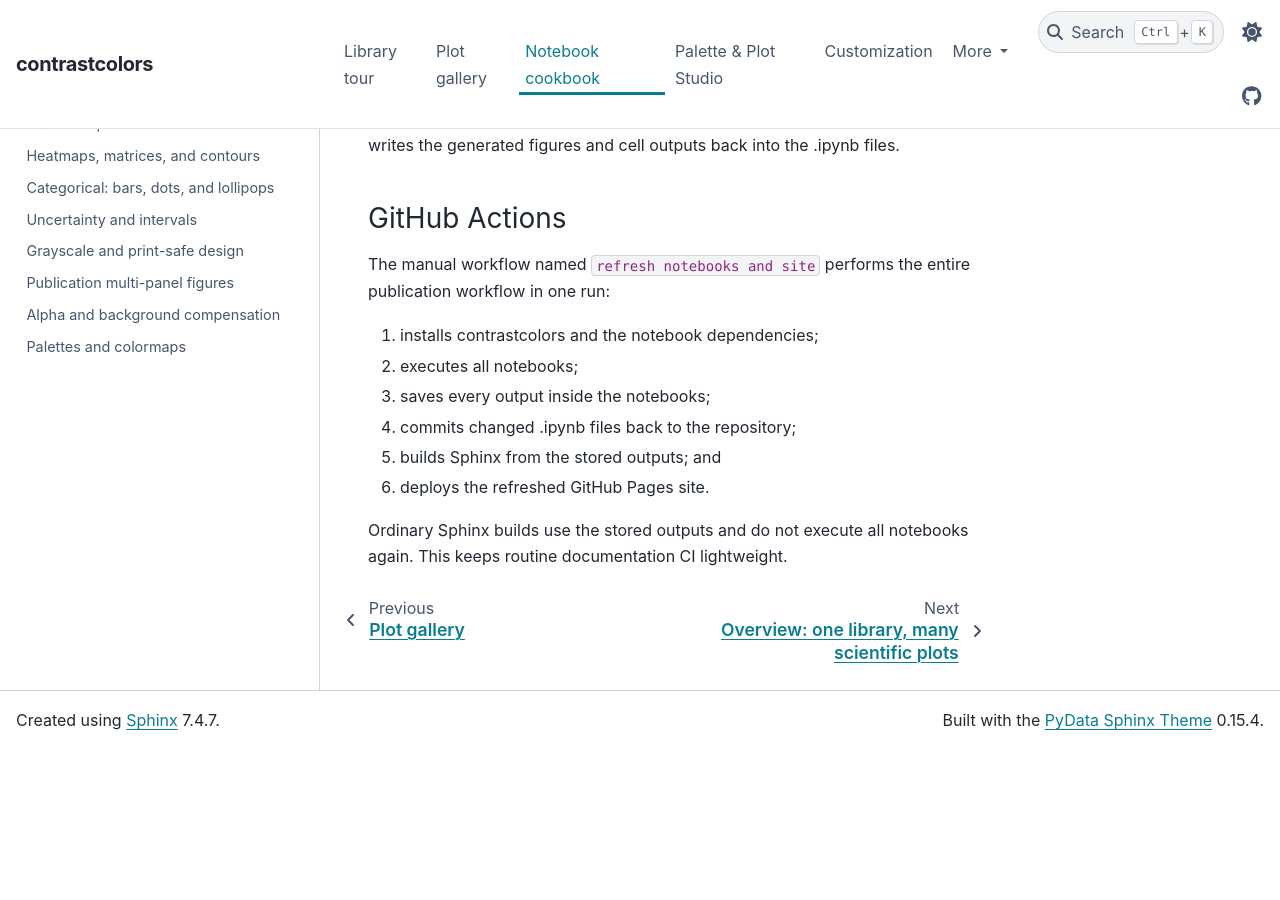
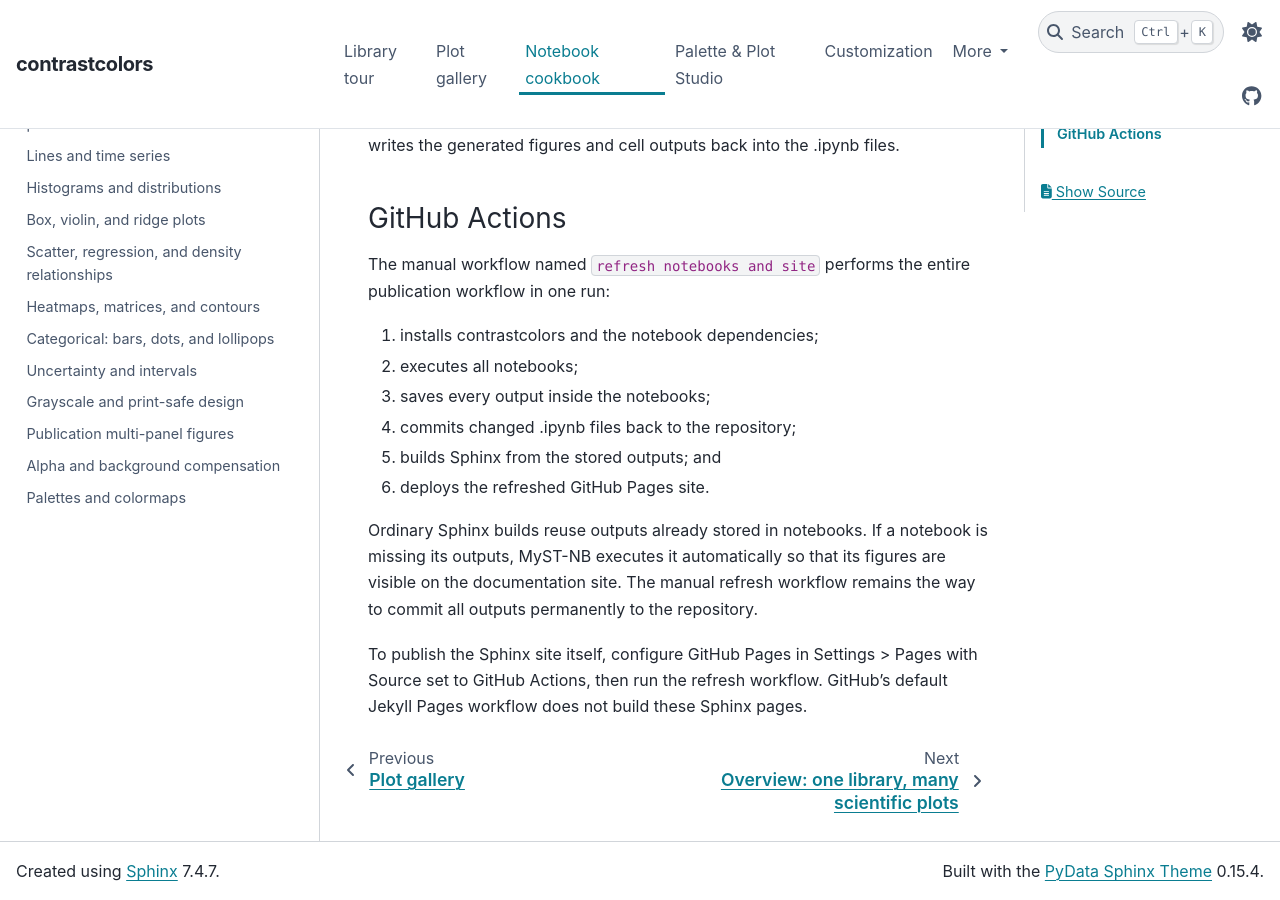
Before and after one commit to heri-espino/Colors, a Sphinx documentation site: the page built from docs/source/notebooks/index.rst, in a window 1280 px wide and 900 px high, scrolled down 922 px. Built offline with Sphinx 7.4.7 and the PyData theme 0.15.4, drawn with Linux system fonts in a browser that asks for light colours; before the commit the page ends 1672 px from its top, so only the background shows below that.

Commit message:
Render missing notebook figures during Sphinx builds

```diff
--- a/docs/source/conf.py
+++ b/docs/source/conf.py
@@ -59,6 +59,6 @@
 plot_apply_rcparams = True
 
 
-nb_execution_mode = os.environ.get("CONTRASTCOLORS_NB_EXECUTION", "off")
+nb_execution_mode = os.environ.get("CONTRASTCOLORS_NB_EXECUTION", "auto")
 nb_execution_timeout = 90
 nb_execution_raise_on_error = True
--- a/docs/source/notebooks/index.rst
+++ b/docs/source/notebooks/index.rst
@@ -49,5 +49,11 @@
 5. builds Sphinx from the stored outputs; and
 6. deploys the refreshed GitHub Pages site.
 
-Ordinary Sphinx builds use the stored outputs and do not execute all notebooks
-again. This keeps routine documentation CI lightweight.
+Ordinary Sphinx builds reuse outputs already stored in notebooks. If a notebook
+is missing its outputs, MyST-NB executes it automatically so that its figures
+are visible on the documentation site. The manual refresh workflow remains the
+way to commit all outputs permanently to the repository.
+
+To publish the Sphinx site itself, configure GitHub Pages in Settings > Pages
+with Source set to GitHub Actions, then run the refresh workflow. GitHub's
+default Jekyll Pages workflow does not build these Sphinx pages.
```
